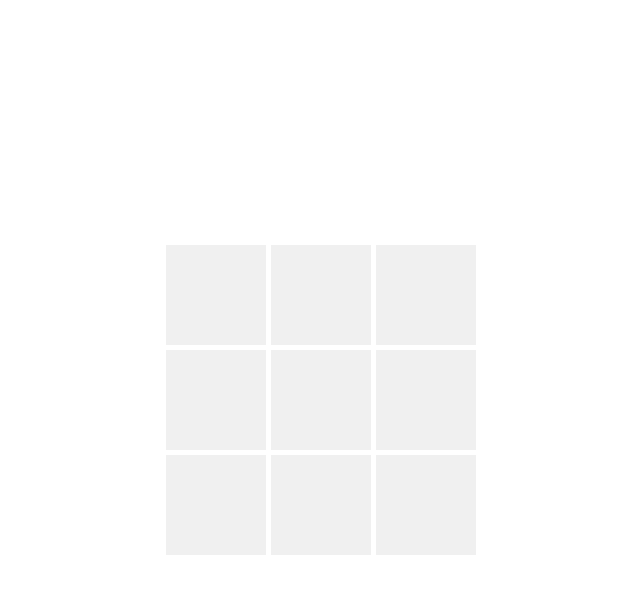
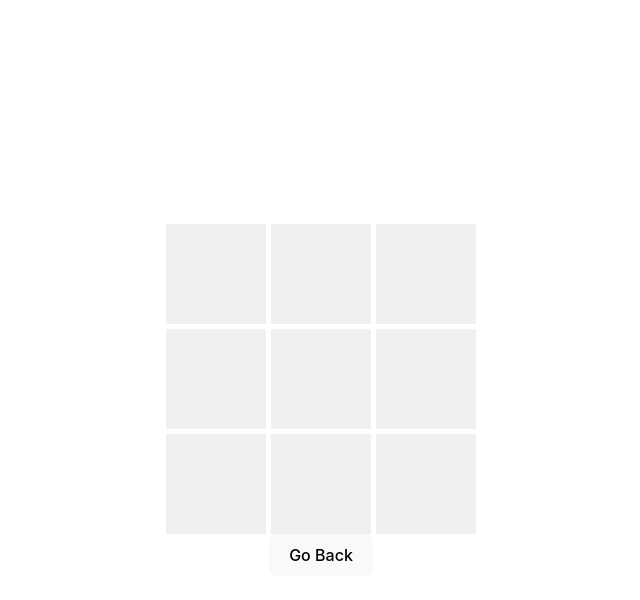
Before and after one commit to oscarkannerstedt/MI-fed23-js-vue-tictactoe, a Vue app: page / in a window 1280 px wide. Both pictures are taken after a click on the button "Start Game". Shown: the top 600 px of the page, without its empty margins (319-959 px from the left). Built offline with nearby package versions, Linux system fonts and the light colour scheme.

Commit message:
[Added] - goBack button

```diff
--- a/src/App.vue
+++ b/src/App.vue
@@ -1,7 +1,7 @@
 <template>
   <div id="app">
     <PlayerInput v-if="!playersSet" @playersSet="playersSetHandler" />
-    <TicTacToeBoard v-else @winner="setWinner" @gameUpdated="gameUpdatedHandler" />
+    <TicTacToeBoard v-else @winner="setWinner" @gameUpdated="gameUpdatedHandler" @goBack="playersSet = false" />
   </div>
 </template>
 
--- a/src/components/TicTacToeBoard.vue
+++ b/src/components/TicTacToeBoard.vue
@@ -6,6 +6,7 @@
             </div>
         </div>
         <button v-if="winner || isDraw" @click="startNewGame">Start New Game</button>
+        <button @click="goBack">Go Back</button>
     </div>
 </template>
 
@@ -14,7 +15,7 @@ import { defineComponent, ref, watch } from 'vue';
 
 export default defineComponent({
     name: "TicTacToeBoard",
-    emits: ["winner", "gameUpdated"],
+    emits: ["winner", "gameUpdated", "goBack"],
     setup(_, { emit }) {
         const board = ref<string[]>(JSON.parse(localStorage.getItem("board") || "[]").length ? JSON.parse(localStorage.getItem("board") || "[]") : Array(9).fill(""));
         const currentPlayer = ref<"X" | "O">(localStorage.getItem("currentPlayer") as "X" | "O" || "X");
@@ -87,6 +88,11 @@ export default defineComponent({
             }
         });
 
+        const goBack = () => {
+            startNewGame();
+            emit("goBack");
+        };
+
         return {
             board,
             currentPlayer,
@@ -94,6 +100,7 @@ export default defineComponent({
             isDraw,
             makeMove,
             startNewGame,
+            goBack,
         };
     },
 });
```
